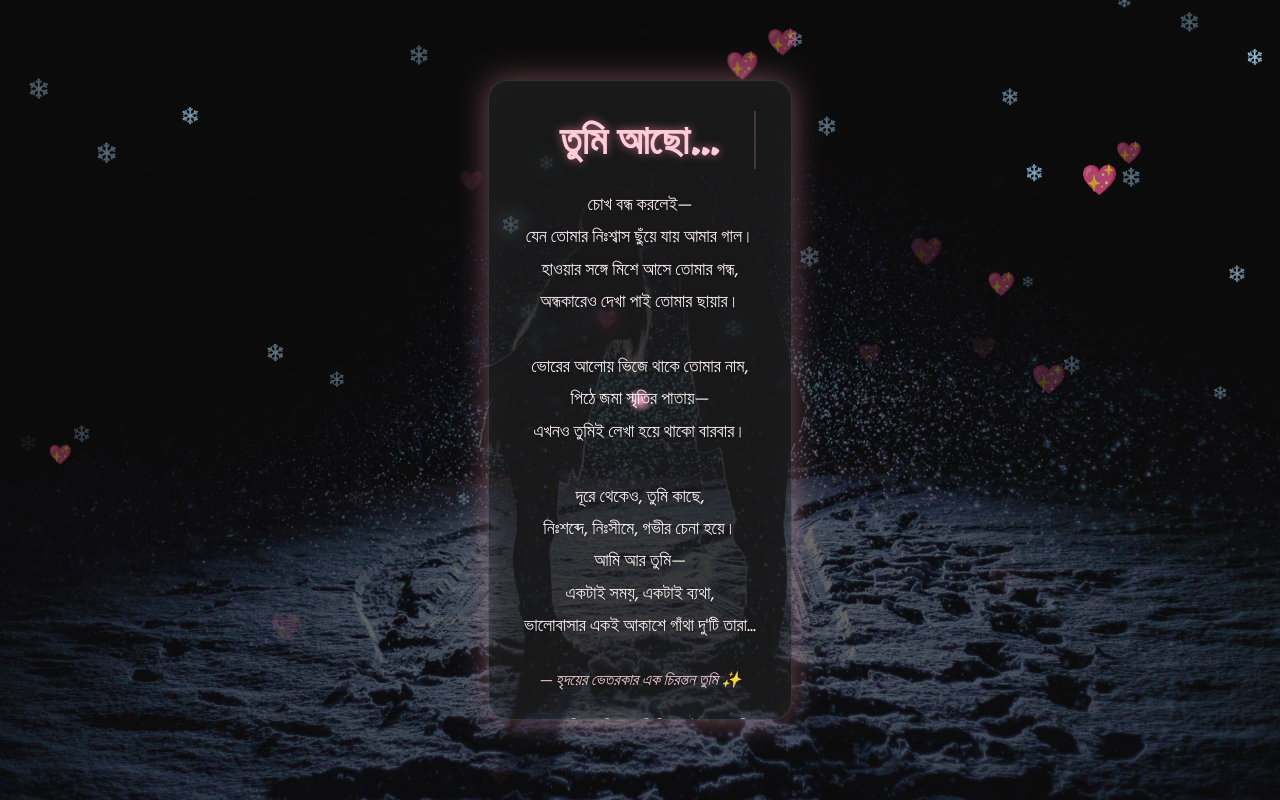
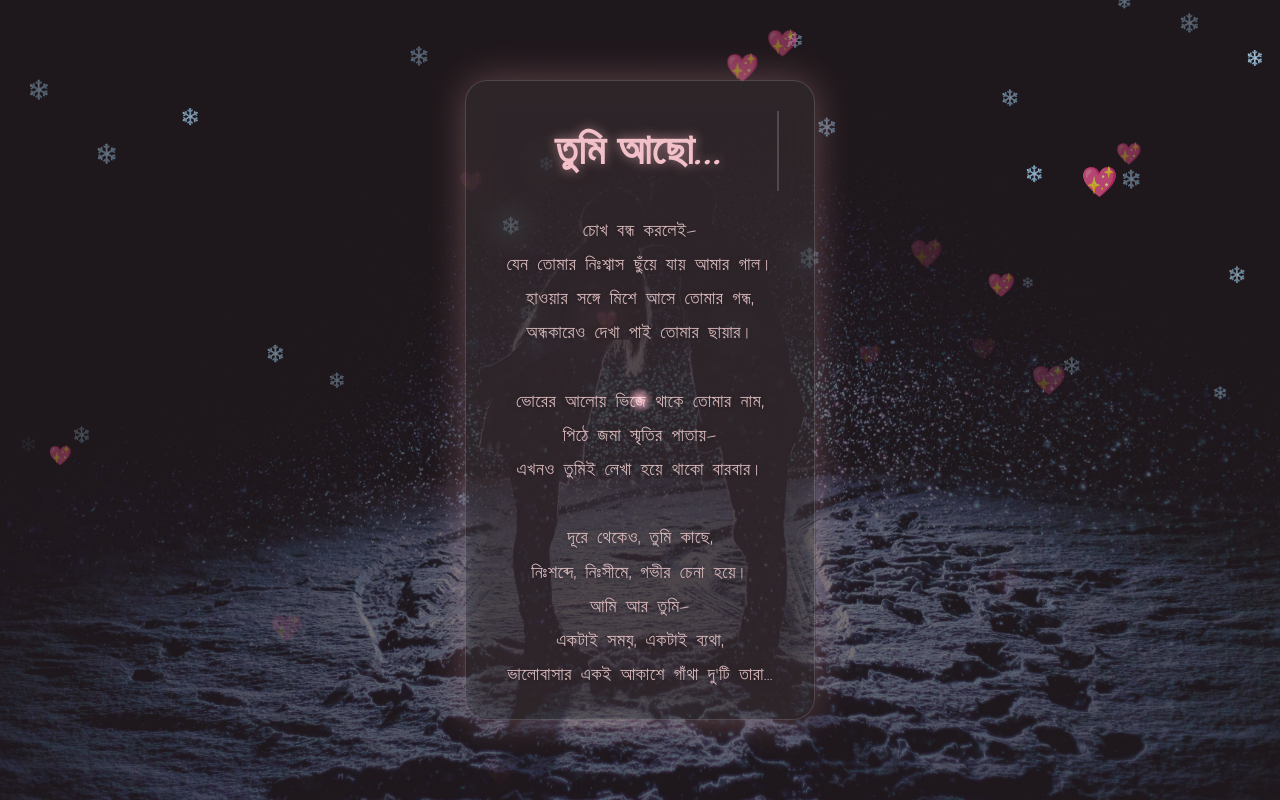
Before and after one commit to savabik/mounotadgaf, a plain HTML site: page index.html in a window 1280 px wide. Drawn offline with Linux system fonts and the light colour scheme.

Commit message:
Update index.html

```diff
--- a/index.html
+++ b/index.html
@@ -1,9 +1,9 @@
 <!DOCTYPE html>
 <html lang="bn">
 <head>
-  <meta charset="UTF-8">
+  <meta charset="UTF-8" />
   <title>তুমি আছো...</title>
-  <link href="https://fonts.googleapis.com/css2?family=Hind+Siliguri&family=Great+Vibes&family=Kaushan+Script&display=swap" rel="stylesheet">
+  <link href="https://fonts.googleapis.com/css2?family=Dancing+Script&family=Shadows+Into+Light&display=swap" rel="stylesheet" />
   <style>
     * {
       margin: 0;
@@ -15,8 +15,8 @@
       min-height: 100vh;
       background: url('backiee-80266-landscape.jpg') no-repeat center center fixed;
       background-size: cover;
-      font-family: 'Hind Siliguri', sans-serif;
-      color: #fbeff1;
+      font-family: 'Shadows Into Light', cursive;
+      color: #f5e6e8;
       overflow: hidden;
       position: relative;
       display: flex;
@@ -27,9 +27,11 @@
 
     .overlay {
       position: absolute;
-      top: 0; left: 0;
-      width: 100%; height: 100%;
-      background: rgba(0, 0, 0, 0.6);
+      top: 0;
+      left: 0;
+      width: 100%;
+      height: 100%;
+      background: rgba(30, 20, 25, 0.6);
       backdrop-filter: blur(3px);
       z-index: 0;
     }
@@ -37,77 +39,89 @@
     .poem-container {
       position: relative;
       z-index: 2;
-      background: rgba(255, 255, 255, 0.08);
+      background: rgba(255, 245, 240, 0.07);
       padding: 30px 35px;
-      border-radius: 20px;
-      backdrop-filter: blur(12px);
-      border: 1px solid rgba(255, 255, 255, 0.1);
-      box-shadow: 0 0 30px rgba(255, 160, 176, 0.4);
+      border-radius: 22px;
+      backdrop-filter: blur(14px);
+      border: 1px solid rgba(230, 200, 200, 0.2);
+      box-shadow: 0 0 38px rgba(255, 180, 185, 0.3);
       text-align: center;
       max-width: 700px;
       max-height: 80vh;
       overflow-y: auto;
+      color: #a9747f; /* vintage dusty rose */
+      letter-spacing: 0.6px;
+      line-height: 1.9;
     }
 
     .poem-container::-webkit-scrollbar {
-      width: 6px;
+      width: 7px;
     }
 
     .poem-container::-webkit-scrollbar-thumb {
-      background-color: rgba(255, 192, 203, 0.3);
-      border-radius: 10px;
+      background-color: rgba(255, 192, 203, 0.4);
+      border-radius: 12px;
     }
 
     h1 {
-      font-family: 'Kaushan Script', cursive;
-      font-size: 40px;
-      color: #ffcdd9;
-      margin-bottom: 20px;
-      text-shadow: 0 0 10px rgba(255, 150, 180, 0.6);
+      font-family: 'Dancing Script', cursive;
+      font-size: 42px;
+      color: #f1c0c8;
+      margin-bottom: 22px;
+      text-shadow: 0 0 12px rgba(245, 182, 191, 0.6);
       white-space: nowrap;
       overflow: hidden;
-      border-right: 2px solid #ffb6c1;
-      animation: typing 4s steps(30, end), blink .8s infinite;
+      border-right: 2px solid #f7d6db;
+      animation: typing 4s steps(30, end), blink 0.8s infinite;
     }
 
     @keyframes typing {
-      from { width: 0; }
-      to { width: 100%; }
+      from {
+        width: 0;
+      }
+      to {
+        width: 100%;
+      }
     }
 
     @keyframes blink {
-      50% { border-color: transparent; }
+      50% {
+        border-color: transparent;
+      }
     }
 
     p {
+      font-family: 'Shadows Into Light', cursive;
       font-size: 18px;
-      line-height: 1.8;
-      color: #fbeff3;
-      text-shadow: 0 0 3px rgba(0,0,0,0.3);
+      color: #d9b9bc;
+      text-shadow: 0 0 5px rgba(0, 0, 0, 0.15);
     }
 
     .signature {
-      margin-top: 25px;
-      font-size: 16px;
-      color: #f0d0d5;
+      margin-top: 26px;
+      font-family: 'Dancing Script', cursive;
+      font-size: 20px;
+      color: #e7a3ad;
       font-style: italic;
       transition: all 0.3s ease;
     }
 
     .signature:hover {
-      color: #ffd1e3;
-      text-shadow: 0 0 10px #ff7aa3;
+      color: #f8c6cd;
+      text-shadow: 0 0 15px #f9bbbe;
     }
 
     .ending {
-      margin-top: 20px;
-      font-size: 15px;
-      color: #ffe1e8;
+      margin-top: 22px;
+      font-family: 'Shadows Into Light', cursive;
+      font-size: 16px;
+      color: #e6bfc3;
       font-style: italic;
-      opacity: 0.85;
+      opacity: 0.88;
     }
 
-    .snow, .hearts {
+    .snow,
+    .hearts {
       position: fixed;
       top: 0;
       left: 0;
@@ -122,7 +136,7 @@
       width: 30px;
       height: 30px;
       border-radius: 50%;
-      background: radial-gradient(circle, #ff9dbb 0%, transparent 60%);
+      background: radial-gradient(circle, #f7a6b8 0%, transparent 60%);
       pointer-events: none;
       mix-blend-mode: screen;
       z-index: 3;
@@ -135,16 +149,15 @@
       }
 
       h1 {
-        font-size: 28px;
+        font-size: 30px;
       }
 
       p {
         font-size: 16px;
-        line-height: 1.6;
       }
 
       .signature {
-        font-size: 14px;
+        font-size: 16px;
       }
 
       .ending {
@@ -158,21 +171,22 @@
   <div class="hearts"></div>
   <div class="cursor-glow" id="glow"></div>
   <div class="overlay"></div>
+
   <div class="poem-container">
     <h1>তুমি আছো...</h1>
     <p>
-      চোখ বন্ধ করলেই—<br>
-      যেন তোমার নিঃশ্বাস ছুঁয়ে যায় আমার গাল।<br>
-      হাওয়ার সঙ্গে মিশে আসে তোমার গন্ধ,<br>
-      অন্ধকারেও দেখা পাই তোমার ছায়ার।<br><br>
-      ভোরের আলোয় ভিজে থাকে তোমার নাম,<br>
-      পিঠে জমা স্মৃতির পাতায়—<br>
-      এখনও তুমিই লেখা হয়ে থাকো বারবার।<br><br>
-      দূরে থেকেও, তুমি কাছে,<br>
-      নিঃশব্দে, নিঃসীমে, গভীর চেনা হয়ে।<br>
-      আমি আর তুমি—<br>
-      একটাই সময়, একটাই ব্যথা,<br>
-      ভালোবাসার একই আকাশে গাঁথা দু'টি তারা...<br>
+      চোখ বন্ধ করলেই—<br />
+      যেন তোমার নিঃশ্বাস ছুঁয়ে যায় আমার গাল।<br />
+      হাওয়ার সঙ্গে মিশে আসে তোমার গন্ধ,<br />
+      অন্ধকারেও দেখা পাই তোমার ছায়ার।<br /><br />
+      ভোরের আলোয় ভিজে থাকে তোমার নাম,<br />
+      পিঠে জমা স্মৃতির পাতায়—<br />
+      এখনও তুমিই লেখা হয়ে থাকো বারবার।<br /><br />
+      দূরে থেকেও, তুমি কাছে,<br />
+      নিঃশব্দে, নিঃসীমে, গভীর চেনা হয়ে।<br />
+      আমি আর তুমি—<br />
+      একটাই সময়, একটাই ব্যথা,<br />
+      ভালোবাসার একই আকাশে গাঁথা দু'টি তারা...<br />
     </p>
     <div class="signature">— হৃদয়ের ভেতরকার এক চিরন্তন তুমি ✨</div>
     <div class="ending">তোমাকে লিখতে গিয়ে, আমি নিজেকেই পড়ে ফেলি...</div>
@@ -180,7 +194,7 @@
 
   <script>
     const snowC = document.querySelector('.snow'),
-          heartC = document.querySelector('.hearts');
+      heartC = document.querySelector('.hearts');
 
     function makeFlake(txt, sizeMin, sizeVar, speedMin, speedVar, container, life) {
       const el = document.createElement('div');
@@ -210,8 +224,8 @@
       glow.style.top = y - 15 + 'px';
     }
 
-    addEventListener('mousemove', e => moveGlow(e.clientX, e.clientY));
-    addEventListener('touchmove', e => {
+    addEventListener('mousemove', (e) => moveGlow(e.clientX, e.clientY));
+    addEventListener('touchmove', (e) => {
       if (e.touches.length) moveGlow(e.touches[0].clientX, e.touches[0].clientY);
     });
   </script>
```
